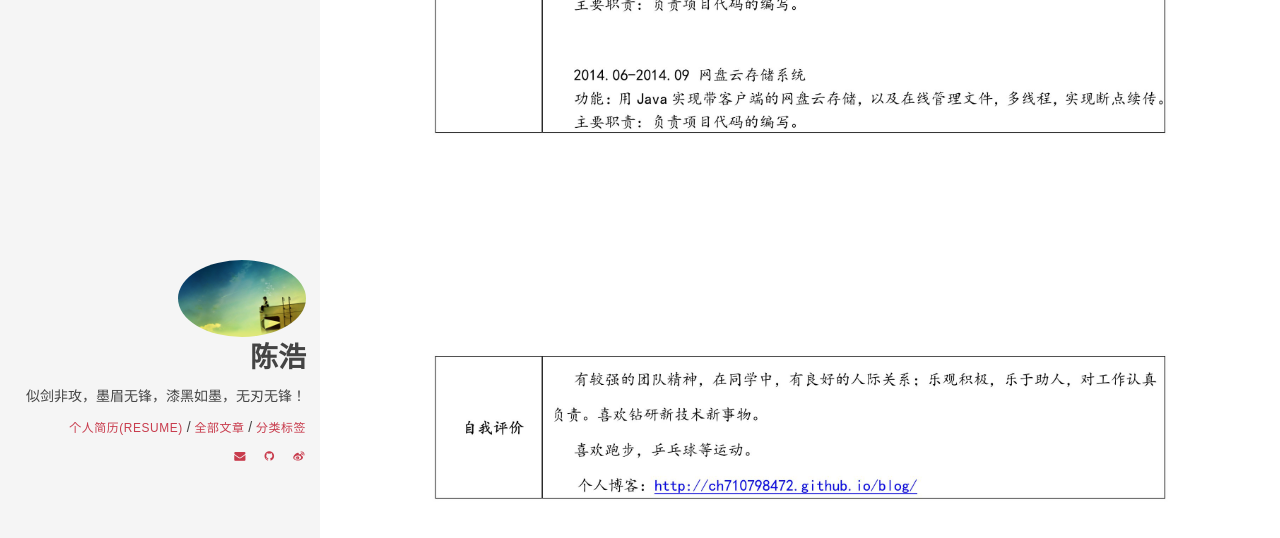
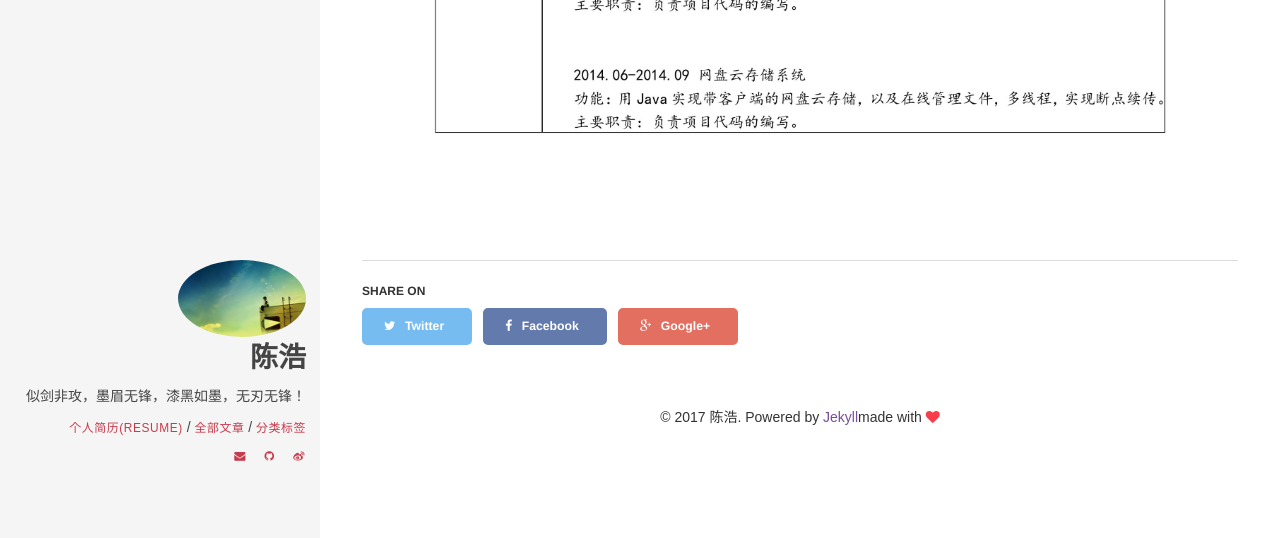
Before and after one commit to ch710798472/blog, a Jekyll site: the page built from Introduction.md, in a window 1280 px wide and 900 px high, scrolled down 1090 px. Shown: the top 538 px of the window. Built offline with Jekyll 4.4.1, drawn with Linux system fonts in a browser that asks for light colours; Markdown is read by kramdown in place of the engine named in the settings; comment, search, counter and statistics services are not loaded; after the commit the page ends 1560 px from its top, so only the background shows below that.

Commit message:
update resume

```diff
--- a/Introduction.md
+++ b/Introduction.md
@@ -10,4 +10,3 @@ pinned: true
 excerpt: "我的个人简历 My Resume"
 ---
 ![图片1](https://github.com/ch710798472/blog/raw/gh-pages/img/resume1.jpg)
-![图片1](https://github.com/ch710798472/blog/raw/gh-pages/img/resume2.jpg)
```
